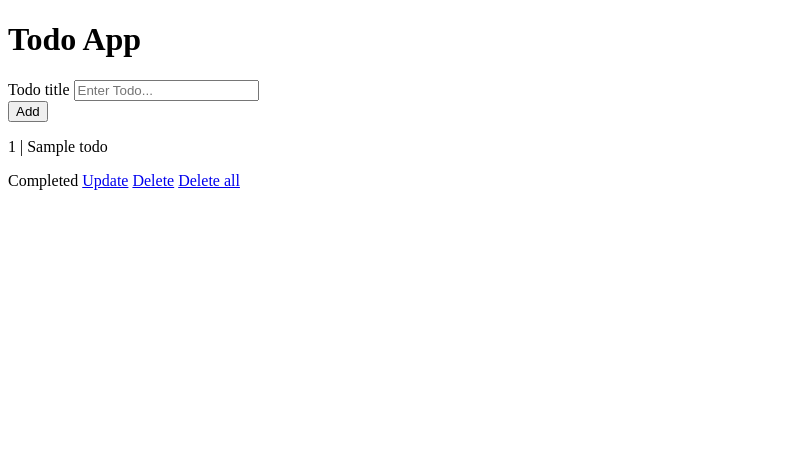
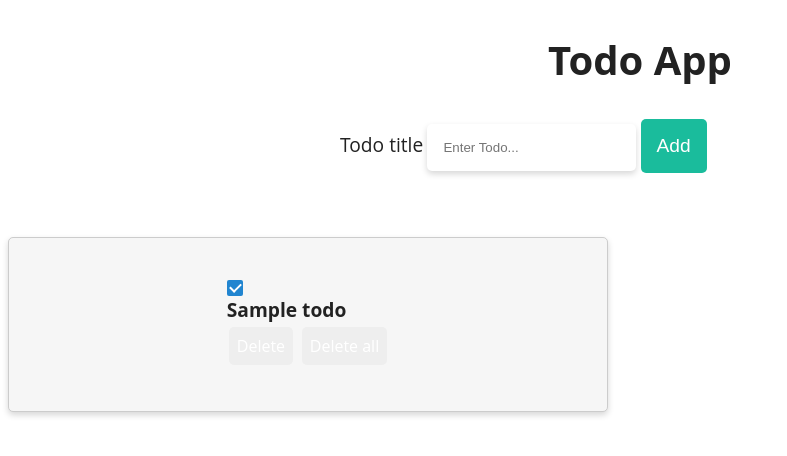
Before and after one commit to azi841/todo, a Flask app: page / in a window 1280 px wide. Shown: the top 456 px of the page, without its empty margins (0-787 px from the left). Run offline with Flask 2, Linux system fonts and the light colour scheme; tables that the repository leaves empty hold one stand-in row (values such as "Sample post").

Commit message:
Checkbox added, updated replaced

```diff
--- a/server.py
+++ b/server.py
@@ -45,18 +45,19 @@ def add():
         db.session.rollback()
 
 # Define a route to update the 'complete' status of a 'todo' item
-@app.route("/update/<int:todo_id>")
+@app.route("/update/<int:todo_id>", methods=["POST"])
 def update(todo_id):
     try:
-        # Retrieve the 'todo' item with the given ID and toggle its 'complete' status
+        # Retrieve the 'todo' item with the given ID and update its 'complete' status
         todo = Todo.query.filter_by(id=todo_id).first()
-        todo.complete = not todo.complete
+        todo.complete = request.form.get("complete") == "true"
         # Commit the transaction and redirect to the root page
         db.session.commit()
         return redirect(url_for("index"))
     except:
         # Roll back the transaction if an error occurred
         db.session.rollback()
+
 
 # Define a route to delete a 'todo' item
 @app.route("/delete/<int:todo_id>")
--- /dev/null
+++ b/static/css/style.css
@@ -0,0 +1,239 @@
+body {
+    font-family: 'Open Sans', sans-serif;
+    color: #222;
+  }
+
+  h1 {
+    font-size: 2.5rem;
+    text-align: center;
+    margin-top: 2rem;
+  }
+
+  form {
+    display: flex;
+    flex-direction: column;
+    margin: 2rem auto;
+    max-width: 600px;
+  }
+
+  label {
+    font-size: 1.2rem;
+    margin-bottom: 1rem;
+  }
+
+  input[type="text"] {
+    padding: 1rem;
+    border: none;
+    border-radius: 5px;
+    box-shadow: 0 3px 6px rgba(0,0,0,0.16);
+    margin-bottom: 1.5rem;
+  }
+
+  button {
+    padding: 1rem;
+    background-color: #1ABC9C;
+    border: none;
+    border-radius: 5px;
+    color: #FFF;
+    font-size: 1.2rem;
+    cursor: pointer;
+    transition: all 0.3s ease;
+  }
+
+  button:hover {
+    background-color: #148F77;
+  }
+
+  .todo-list {
+    display: flex;
+    flex-direction: column;
+    max-width: 600px;
+    margin: 0 auto;
+  }
+
+  .todo-item {
+    display: flex;
+    align-items: center;
+    justify-content: space-between;
+    background-color: #FFF;
+    padding: 1rem;
+    border-radius: 5px;
+    box-shadow: 0 3px 6px rgba(0,0,0,0.16);
+    margin-bottom: 1rem;
+    transition: all 0.3s ease;
+  }
+
+  .todo-item:hover {
+    transform: translateY(-5px);
+    box-shadow: 0 6px 12px rgba(0,0,0,0.16);
+  }
+
+  .todo-item p {
+    font-size: 1.2rem;
+    margin: 0;
+  }
+
+  .todo-item span {
+    font-size: 1.2rem;
+    font-weight: bold;
+  }
+
+  .todo-item a {
+    color: #FFF;
+    text-decoration: none;
+    padding: 0.5rem;
+    border-radius: 5px;
+    transition: all 0.3s ease;
+  }
+
+  .todo-item a.update {
+    background-color: #2E86C1;
+  }
+
+  .todo-item a.delete {
+    background-color: #C0392B;
+  }
+
+  .todo-item a.delete:hover {
+    background-color: #96281B;
+  }
+
+  .todo-item a.delete-all {
+    background-color: #7F8C8D;
+  }
+
+  .todo-item a.delete-all:hover {
+    background-color: #626F70;
+  }
+
+  @media screen and (max-width: 600px) {
+    form {
+      margin: 2rem 1rem;
+    }
+
+    .todo-list {
+      margin: 0 1rem;
+    }
+  }
+
+  /* Style for the todo list */
+.todo-list {
+    list-style: none;
+    margin: 0;
+    padding: 0;
+  }
+
+  /* Style for each todo item */
+  .todo-item {
+    display: flex;
+    align-items: center;
+    justify-content: space-between;
+    background-color: #f6f6f6;
+    border: 1px solid #ccc;
+    border-radius: 5px;
+    padding: 10px;
+    margin: 10px 0;
+    font-size: 18px;
+  }
+
+  /* Style for the todo title */
+  .todo-title {
+    flex: 1;
+    margin-right: 10px;
+  }
+
+  /* Style for the todo status */
+  .todo-status {
+    font-weight: bold;
+  }
+
+  /* Style for the update, delete, and delete all buttons */
+  .todo-button {
+    background-color: #4CAF50;
+    border: none;
+    color: white;
+    padding: 10px;
+    text-align: center;
+    text-decoration: none;
+    display: inline-block;
+    font-size: 16px;
+    margin: 4px 2px;
+    cursor: pointer;
+    border-radius: 5px;
+  }
+
+  .todo-button:hover {
+    background-color: #3e8e41;
+  }
+
+
+  .checkbox-container {
+    display: inline-block;
+    position: relative;
+    margin-right: 10px;
+    width: 16px;
+    height: 16px;
+  }
+
+  .checkbox-label {
+    display: inline-block;
+    position: relative;
+    cursor: pointer;
+    width: 100%;
+    height: 100%;
+  }
+
+  .checkbox-label input {
+    position: absolute;
+    opacity: 0;
+    cursor: pointer;
+    height: 0;
+    width: 0;
+  }
+
+  .checkmark {
+    position: absolute;
+    top: 0;
+    left: 0;
+    height: 16px;
+    width: 16px;
+    background-color: #eee;
+    border-radius: 2px;
+  }
+
+  .checkbox-label input:checked ~ .checkmark {
+    background-color: #2185d0;
+  }
+
+  .checkmark:after {
+    content: "";
+    position: absolute;
+    display: none;
+  }
+
+  .checkbox-label input:checked ~ .checkmark:after {
+    display: block;
+  }
+
+  .checkbox-label .checkmark:after {
+    left: 5px;
+    top: 1px;
+    width: 5px;
+    height: 9px;
+    border: solid white;
+    border-width: 0 2px 2px 0;
+    transform: rotate(45deg);
+  }
+
+  .todo-button {
+    display: inline-block;
+    border: none;
+    background-color: #eee;
+    color: #333;
+    padding: 8px 12px;
+    text-align: center;
+    text-decoration: none;
+    font-size: 16px;
+    cursor: pointer;
+    border-radius: 4px;
+  }
--- a/templates/base.html
+++ b/templates/base.html
@@ -1,38 +1,40 @@
 <!DOCTYPE html>
-<html lang="en">
+<html>
 <head>
-    <meta charset="UTF-8">
-    <meta http-equiv="X-UA-Compatible" content="IE=edge">
-    <meta name="viewport" content="width=device-width, initial-scale=1.0">
-    <title>todo app</title>
+    <title>Todo App</title>
+    <link rel="stylesheet" type="text/css" href="{{ url_for('static', filename='css/style.css') }}">
 </head>
 <body>
-
     <h1>Todo App</h1>
 
     <form action="/add" method="post">
         <div>
             <label for="title">Todo title</label>
             <input type="text" name="title" placeholder="Enter Todo...">
-            <br>
             <button type="submit">Add</button>
         </div>
     </form>
 
-    {% for todo in todo_list%}
-        <p>{{ todo.id }} | {{todo.title}}</p>
+    <ul class="todo-list">
+        {% for todo in todo_list %}
+        <li class="todo-item">
+            <form action="/update/{{ todo.id }}" method="post">
+                <div class="checkbox-container">
+                    <label class="checkbox-label">
+                        <input type="checkbox" name="complete" value="true" {{ 'checked' if todo.complete else '' }} onchange="this.form.submit();">
+                        <span class="checkmark"></span>
+                    </label>
+                </div>
+                <span class="todo-title">{{ todo.title }}</span>
+                <div class="button-container">
+                    <a href="/delete/{{ todo.id }}" class="todo-button">Delete</a>
+                    <a href="/deletealltodos" method="post" class="todo-button">Delete all</a>
+                </div>
+            </form>
+        </li>
+        {% endfor %}
+    </ul>
 
-        {% if todo.complete == False %}
-            <span>Not Completed</span>
-        {% else %}
-            <span>Completed</span>
-        {% endif %}
-
-        <a href="/update/{{todo.id}}">Update</a>
-        <a href="/delete/{{todo.id}}">Delete</a>
-        <a href="/deletealltodos">Delete all</a>
-
-    {% endfor %}
 
 
 </body>
```
